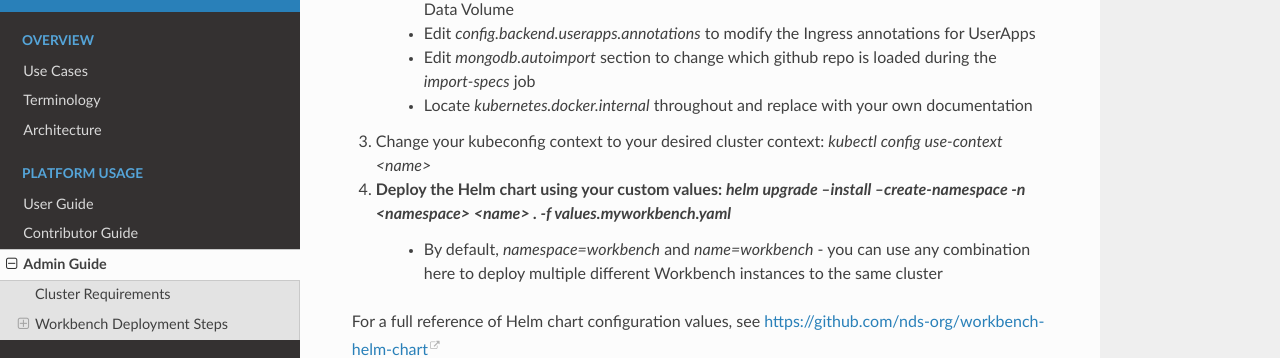
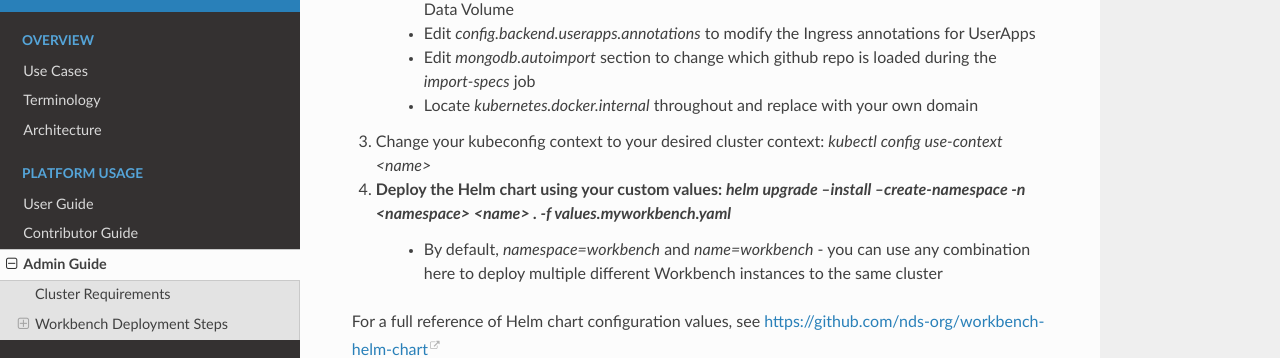
Before and after one commit to nds-org/ndslabs, a Sphinx documentation site: the page built from docs/guides/admin-guide.rst, in a window 1280 px wide and 900 px high, scrolled down 3253 px. Shown: the part 162-520 px from the top of the window. Built offline with Sphinx 7.4.7 and the Read the Docs theme 2.0.0, drawn with Linux system fonts in a browser that asks for light colours.

Commit message:
Fixed minor typo

```diff
--- a/docs/guides/admin-guide.rst
+++ b/docs/guides/admin-guide.rst
@@ -116,7 +116,7 @@ Production Deployment
     * Edit `config.backend.userapps.shared_storage` if you want to enable one or more Shared Data Volume
     * Edit `config.backend.userapps.annotations` to modify the Ingress annotations for UserApps
     * Edit `mongodb.autoimport` section to change which github repo is loaded during the `import-specs` job
-    * Locate `kubernetes.docker.internal` throughout and replace with your own documentation
+    * Locate `kubernetes.docker.internal` throughout and replace with your own domain
 3. Change your kubeconfig context to your desired cluster context: `kubectl config use-context <name>`
 4. Deploy the Helm chart using your custom values: `helm upgrade --install --create-namespace -n <namespace> <name> . -f values.myworkbench.yaml`
     * By default, `namespace=workbench` and `name=workbench` - you can use any combination here to deploy multiple different Workbench instances to the same cluster
```
